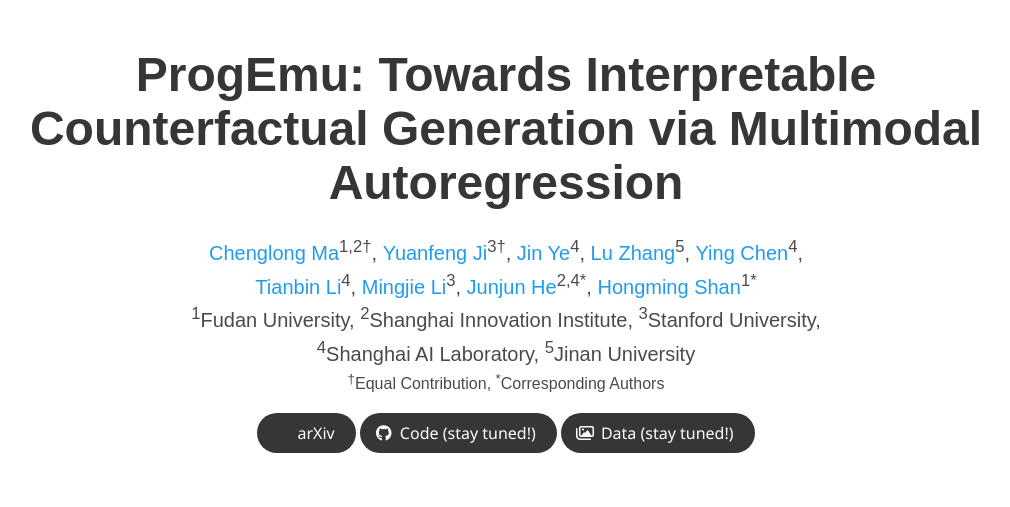
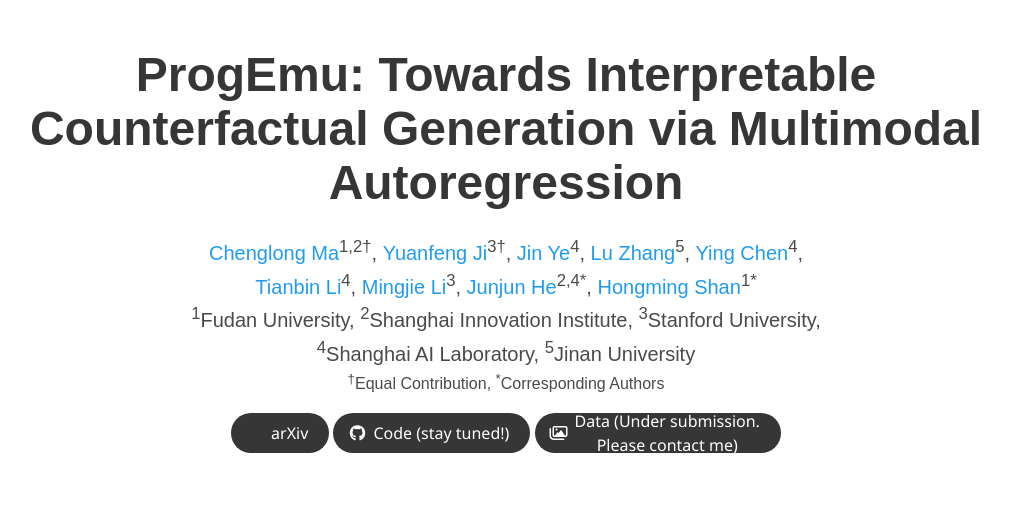
Before and after one commit to progemu/progemu.github.io, a plain HTML site: page index.html in a window 1280 px wide. Shown: the top 507 px of the page, without its empty margins (134-1144 px from the left). Drawn offline with nearby package versions, Linux system fonts and the light colour scheme; some icons are missing; a web font is replaced by a local one.

Commit message:
Update index.html

```diff
--- a/index.html
+++ b/index.html
@@ -112,11 +112,14 @@
               </span>
               <!-- Dataset Link. -->
               <span class="link-block">
-                <a class="external-link button is-normal is-rounded is-dark">
+                <a
+                  href="mailto:clma24@m.fudan.edu.cn"
+                  class="external-link button is-normal is-rounded is-dark"
+                >
                   <span class="icon">
                       <i class="far fa-images"></i>
                   </span>
-                  <span>Data (stay tuned!)</span>
+                  <span>Data (Under submission. <br>Please contact me)</span>
                 </a>
             </div>
           </div>
```
